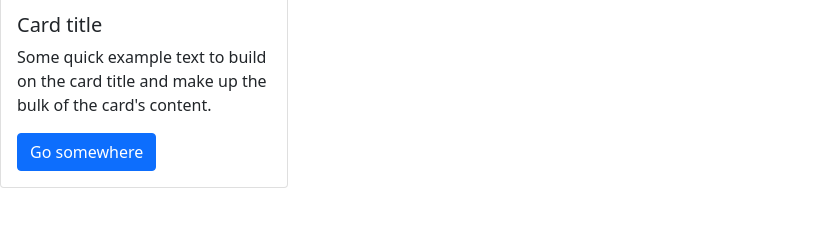
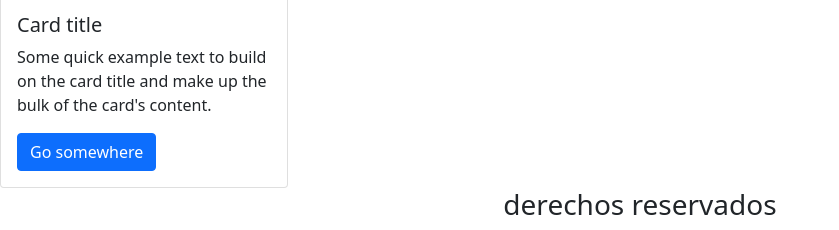
Before and after one commit to xyeruza/ejercicio, a plain HTML site: page index.html in a window 1280 px wide. Shown: the part 948-1178 px from the top of the page, without its empty margins (0-839 px from the left). Before the commit the page ends 1136 px from the top, so only its background shows below. Drawn offline with nearby package versions, Linux system fonts and the light colour scheme.

Commit message:
quinto commit

```diff
--- a/index.html
+++ b/index.html
@@ -88,5 +88,8 @@
         </div>
       </div>
     </main>
+    <footer>
+      <h3 style="text-align: center;"> derechos reservados</h3>
+    </footer>
   </body>
 </html>
```
